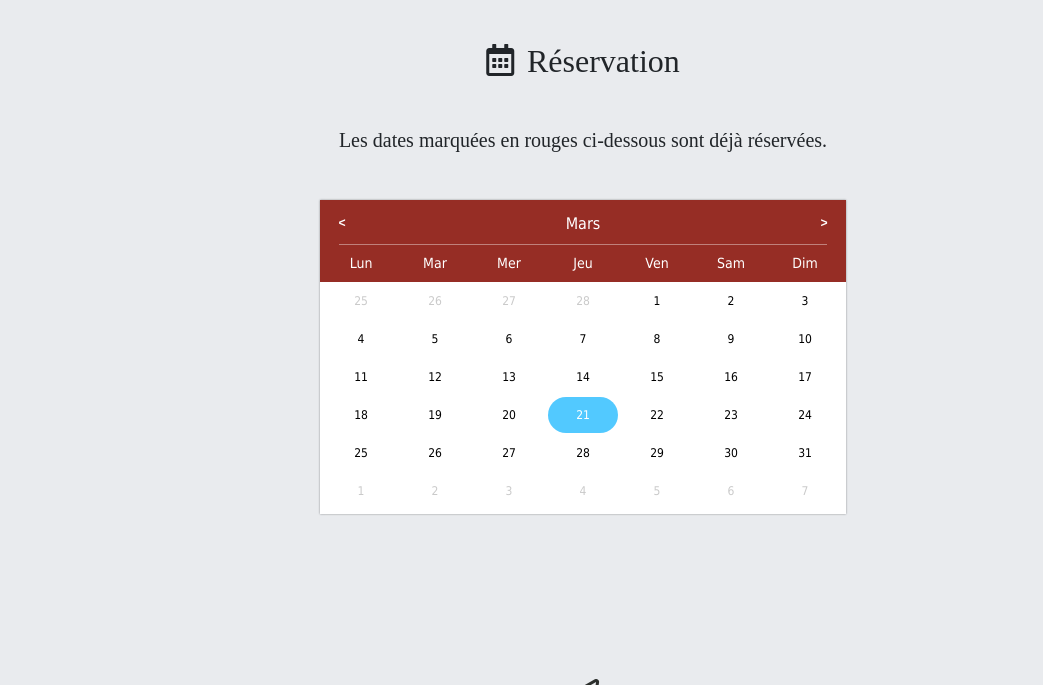
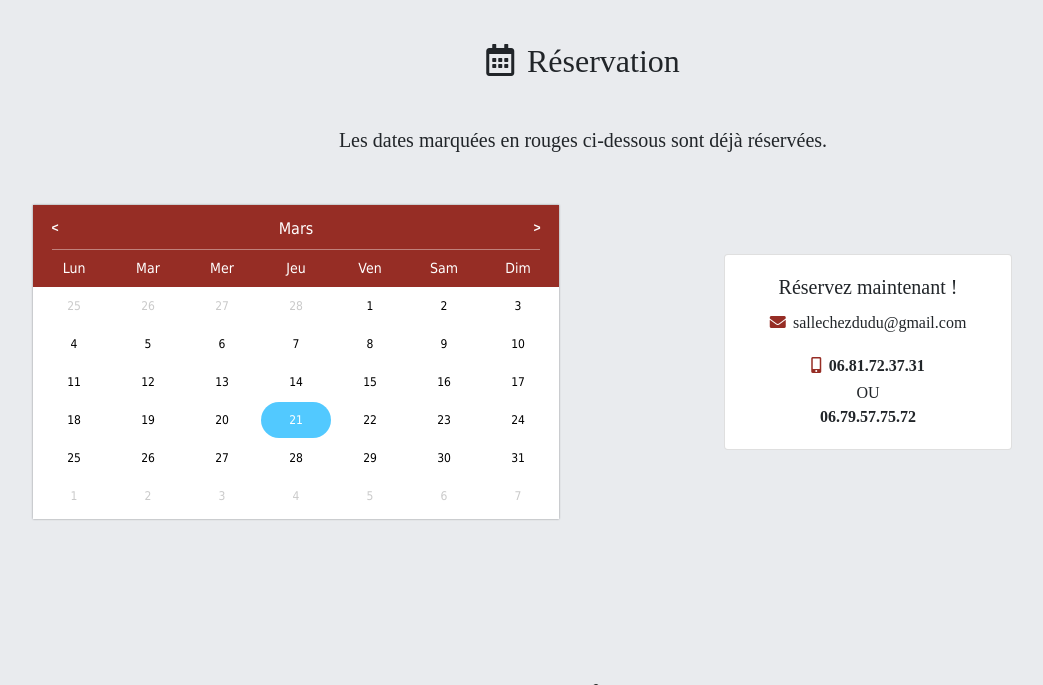
Before and after one commit to seevoid/SalleSaintVincent, a Django app: template landing/templates/index.html in a window 1280 px wide. Shown: the part 2578-3263 px from the top of the page, without its empty margins (57-1100 px from the left). Run offline with Django 3.2, Linux system fonts and the light colour scheme; the template is opened without the code that fills it, so the values that code supplies are empty; some libraries are stand-ins or nearby versions.

Commit message:
site vraiment nul

```diff
--- a/landing/templates/index.html
+++ b/landing/templates/index.html
@@ -234,8 +234,24 @@
 
     <h5 class="text-black mb-5" style="text-align: center;">Les dates marquées en rouges ci-dessous sont déjà réservées.</h5>
 
-    <div align="center">
-      <div id="my-calendar">
+    <div class="container">
+      <div class="row">
+
+        <div class="col-lg-6">
+          <div id="my-calendar">
+          </div>
+        </div>
+
+        <div class="col-lg-6" align="center">
+          <div class="card" style="width: 18rem; margin: 10% auto;">
+            <div class="card-body">
+              <h5 class="card-title">Réservez maintenant !</h5>
+              <p class="card-text" style="text-align: center;"><i class="fas fa-envelope accent-color mb-2" style="margin-right: 3%;"></i><a href="mailto:sallesaintvincent@gmail.com">sallechezdudu@gmail.com</a></p>
+              <p class="card-text" style="text-align: center;"><i class="fas fa-mobile-alt accent-color mb-2" style="margin-right: 3%;"></i><b>06.81.72.37.31</b> </br> OU </br> <b>06.79.57.75.72</b></p>
+            </div>
+          </div>
+        </div>
+
       </div>
     </div>
   </section>
```
Also changed, not shown: 1 other file.
